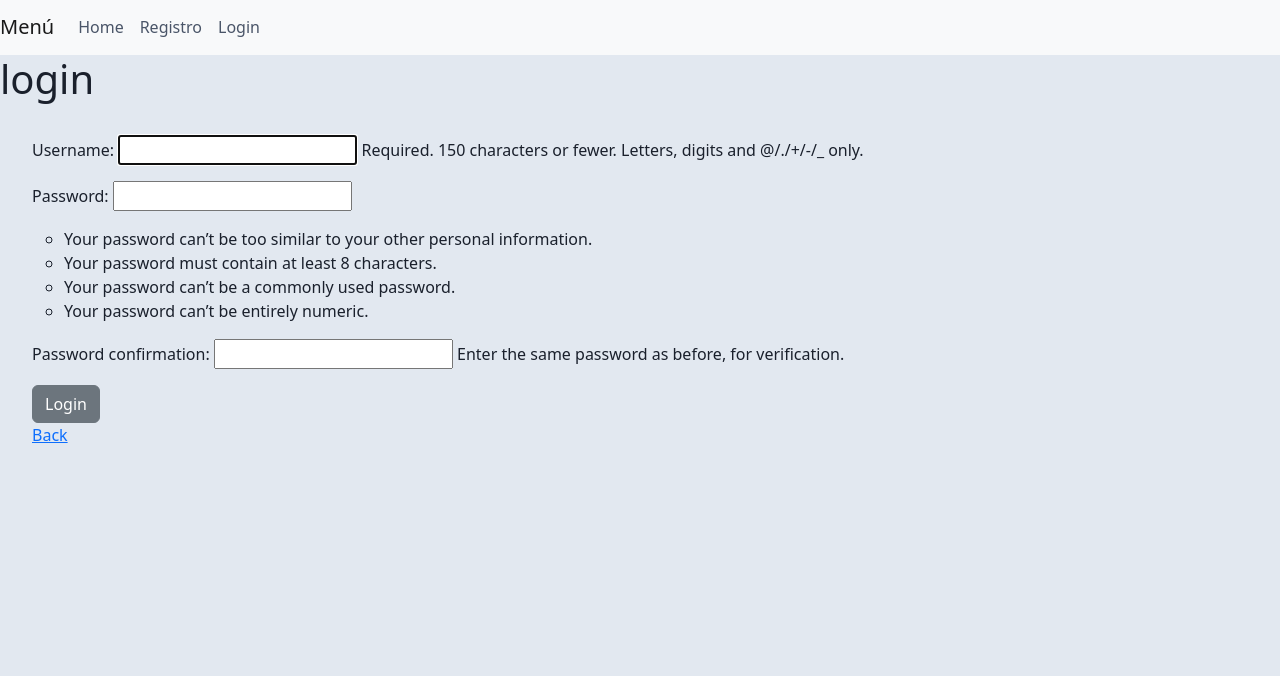
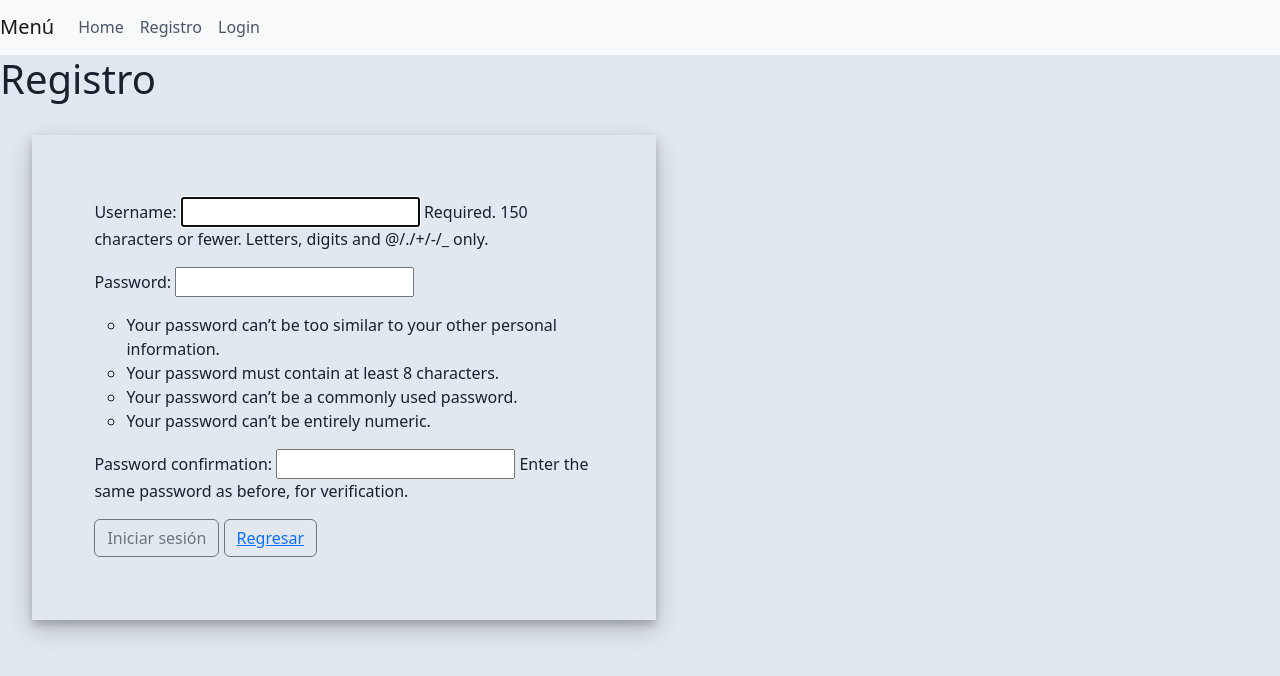
Before and after one commit to myguthub/multi_repo_evaluacion, a Django app: page /registration/register/ in a window 1280 px wide. Shown: the part 21-697 px from the top of the page. Run offline with Django 4.2, Linux system fonts and the light colour scheme.

Commit message:
Update cr-acc.html

```diff
--- a/src/web/accounts/templates/registration/cr-acc.html
+++ b/src/web/accounts/templates/registration/cr-acc.html
@@ -2,25 +2,18 @@
 
 {% block content %}
 
-<h1> login </h1>
+<h1> Registro </h1>
 
 <ul>
-
     <br>
-    <form method="POST">
+    <form class="form-horizontal col-md-6 login-form-1" method="post">
         {% csrf_token %}
         {{form.as_p}}
-        <button class="btn btn-secondary"> Login </button>
-    <br>
-    <a href="{% url 'home' %}"> Back </a>
+    <button class="btn btn-outline-secondary"> Iniciar sesión </button>
+
+    <button class="btn btn-outline-secondary "> <a href="{% url 'home' %}"> Regresar </a></button>
     <br>
     </form>
-
-
-
-
-
-
 
 </ul>
 
```
